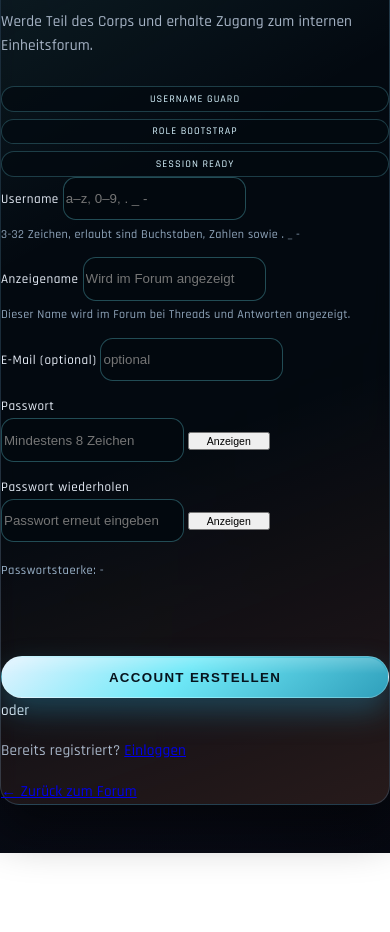
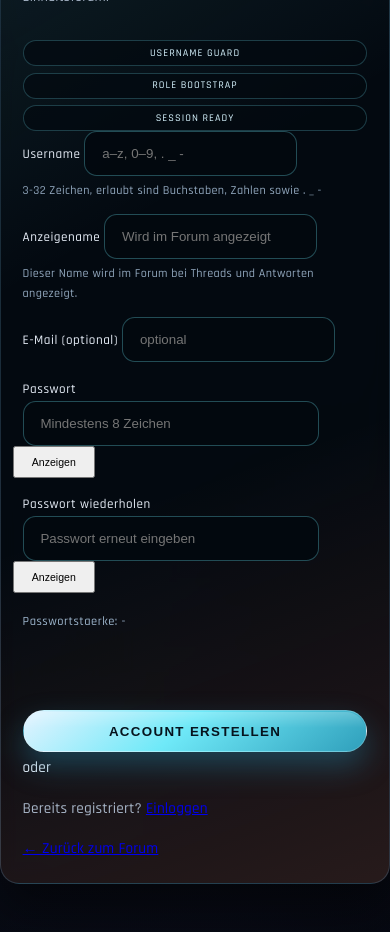
Before and after one commit to JuhlTV/36th-Storm-Corps, a website: page register.html in a window 390 px wide. Shown: the part 422-1354 px from the top of the page. Before the commit the page ends 1275 px from the top, so only its background shows below. Drawn offline with Linux system fonts and the light colour scheme; no server answers.

Commit message:
style: improve login and register spacing

```diff
--- a/design-refresh.css
+++ b/design-refresh.css
@@ -494,19 +494,63 @@ p,
 
 .page-auth-login .auth-card,
 .page-auth-register .auth-card {
-  max-width: 560px;
+  max-width: 600px;
   border-radius: 1.2rem;
   box-shadow: 0 24px 50px rgba(0, 0, 0, 0.48);
 }
 
+.page-auth-register .auth-card {
+  max-width: 660px;
+}
+
 .auth-card-header {
   display: grid;
-  gap: 0.45rem;
+  gap: 0.65rem;
 }
 
 .auth-form {
   display: grid;
-  gap: 0.78rem;
+  gap: 1rem;
+}
+
+.auth-card {
+  padding: clamp(2.2rem, 4vw, 3.2rem);
+  gap: 1.9rem;
+}
+
+.auth-title {
+  font-size: clamp(1.7rem, 2.8vw, 2.35rem);
+  line-height: 1.08;
+}
+
+.auth-subtitle {
+  font-size: 0.94rem;
+  line-height: 1.65;
+}
+
+.auth-field {
+  gap: 0.55rem;
+}
+
+.auth-field input,
+.auth-password-wrap input {
+  min-height: 3rem;
+  padding-left: 1.05rem;
+  padding-right: 1.05rem;
+}
+
+.auth-password-wrap input {
+  padding-right: 6.3rem;
+}
+
+.auth-pass-toggle {
+  min-height: 2rem;
+  right: 0.6rem;
+}
+
+.auth-divider {
+  margin-top: 0.2rem;
+  margin-bottom: 0.2rem;
 }
 
 .auth-hint {
@@ -715,7 +759,26 @@ p,
   }
 
   .auth-card {
-    margin-top: 6.4rem;
+    margin-top: 5.4rem;
+    padding: 1.35rem;
+    gap: 1.2rem;
+  }
+
+  .auth-title {
+    font-size: 1.5rem;
+  }
+
+  .auth-subtitle {
+    font-size: 0.9rem;
+  }
+
+  .auth-form {
+    gap: 0.85rem;
+  }
+
+  .auth-field input,
+  .auth-password-wrap input {
+    min-height: 2.8rem;
   }
 
   .auth-trust-chip {
```
